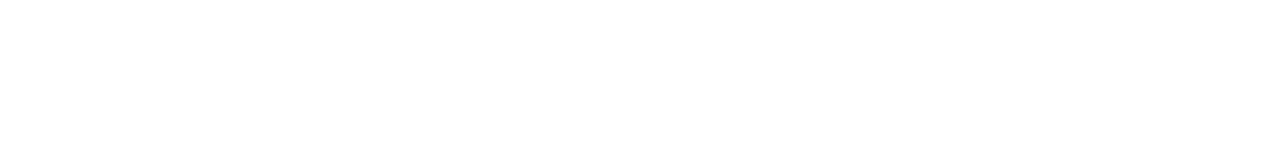
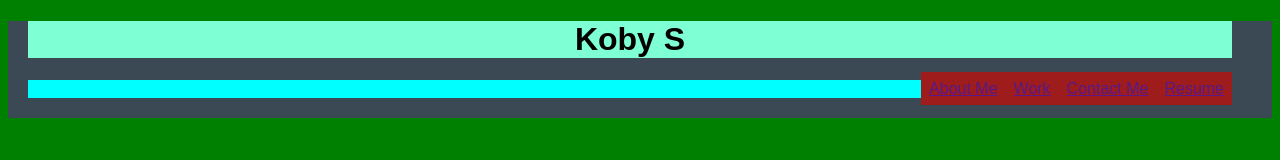
Before and after one commit to KobyS82/First-Profile, a plain HTML site: page index.html in a window 1280 px wide. Drawn offline with Linux system fonts and the light colour scheme.

Commit message:
"Added basic css"

```diff
--- a/Assets/style.css
+++ b/Assets/style.css
@@ -0,0 +1,73 @@
+/*
+*,
+*::before,
+*::after {
+  box-sizing: border-box;
+}
+
+html,
+body,
+.wrapper {
+  height: 100%;
+  margin: 0;
+  padding: 0;
+}
+*/
+body {
+  font-family: sans-serif;
+  background-color: green;
+}
+
+.wrapper {
+  padding-top: 0px;
+  padding-left: 0px;
+  padding-right: 20px;
+}
+
+header {
+  text-align: center;
+  padding: 20px;
+  padding-top: 0px;
+  background-color: hsl(206, 17%, 28%);
+}
+
+h1 {
+    background-color: aquamarine;
+}
+
+ul {
+    display: flex;
+    justify-content: flex-end;
+    list-style-type: none;
+    margin: 0;
+    padding: 0;
+    background-color:aqua;
+}
+
+li {
+
+    background-color: #829e1c;
+}
+
+a {
+    padding: 8px;
+    background-color: #9e1c1c;
+}
+
+aside {
+    /*will add later*/
+}
+
+/*
+.card {
+  background-color: hsl(0, 0%, 100%);
+  border-radius: 5px;
+  border-width: 1px;
+  box-shadow: rgba(0, 0, 0, 0.15) 0px 2px 8px 0px;
+  color: hsl(206, 17%, 28%);
+  font-size: 18px;
+  margin: 0 auto;
+  max-width: 800px;
+  padding: 30px 40px;
+}
+*/
--- a/index.html
+++ b/index.html
@@ -4,14 +4,25 @@
     <meta charset="UTF-8">
     <meta http-equiv="X-UA-Compatible" content="IE=edge">
     <meta name="viewport" content="width=device-width, initial-scale=1.0">
-    <title>Document</title>
+    <link rel="stylesheet" href="./Assets/style.css">
+    <title>Koby's challenge Page</title>
 </head>
-
-<header>
-
-</header>
 
 <body>
 
+    <header>
+        <div class = "wrapper">
+            <h1>Koby S</h1>
+            <nav>
+                <ul>
+                    <li><a href="">About Me</a></li>
+                    <li><a href="">Work</a></li>
+                    <li><a href="">Contact Me</a></li>
+                    <li><a href="">Resume</a></li>
+                </ul>
+            </nav>
+        </div>
+    </header>
+
 </body>
 </html>
```
